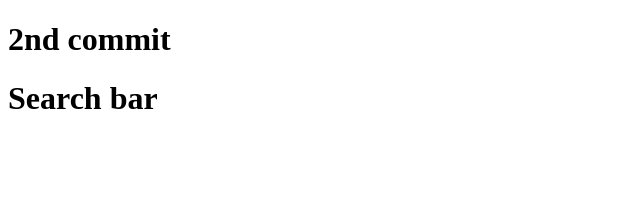
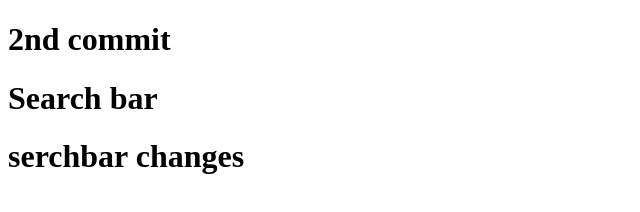
Before and after one commit to mehul455/git-training, a plain HTML site: page home.html in a window 1280 px wide. Shown: the whole page, without its empty margins (0-640 px from the left). Drawn offline with Linux system fonts and the light colour scheme.

Commit message:
changes in home search bar text added

```diff
--- a/home.html
+++ b/home.html
@@ -8,5 +8,6 @@
 <body>
     <h1>2nd commit</h1>
     <h1>Search bar</h1>
+    <h1>serchbar changes</h1>
 </body>
 </html>
```
